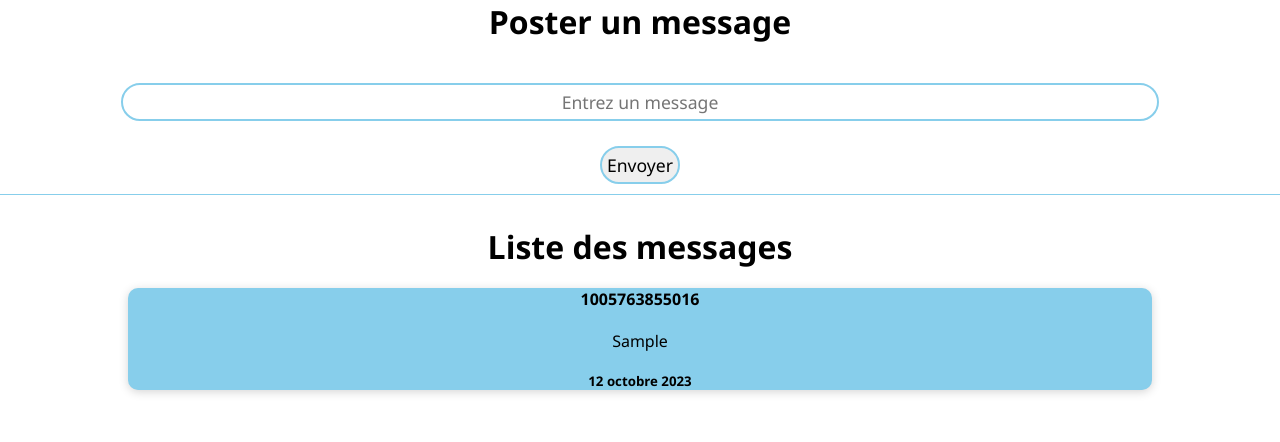
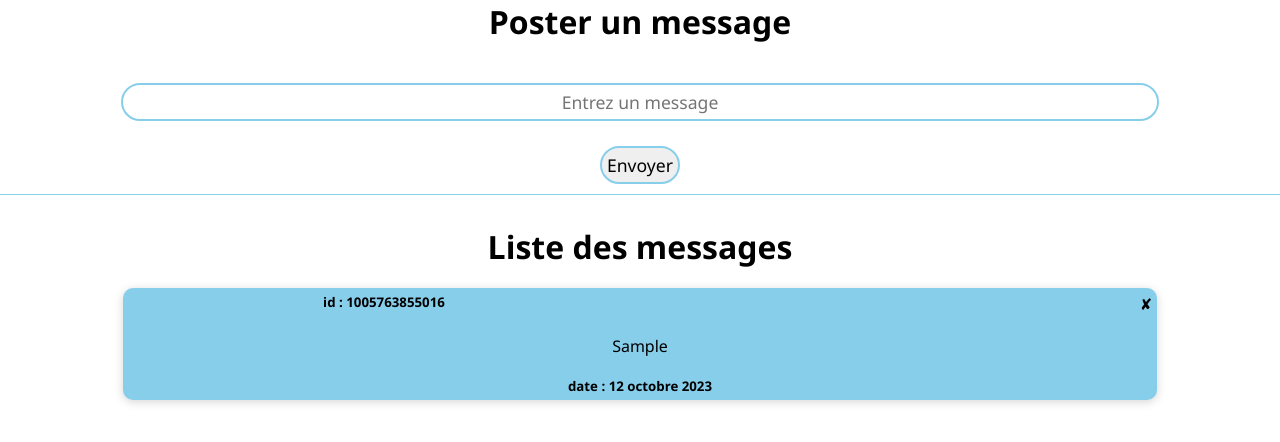
Before and after one commit to Victor-DM18/Exo_TypeScript, a React (Create React App) app in the folder typescript-react/: page / in a window 1280 px wide. Both pictures are taken after typing "Sample" into the empty fields and a click on the input "Envoyer". Shown: the top 442 px of the page. Built offline with nearby package versions, Linux system fonts and the light colour scheme.

Commit message:
feat : add input delete

```diff
--- a/typescript-react/src/components/Message.tsx
+++ b/typescript-react/src/components/Message.tsx
@@ -14,10 +14,13 @@ const Message = ({ mess, messageData, setMessageData }: Props) => {
   }
 
   return (
-    <div className="message-container">
-      <h4>{mess.id} </h4>
+    <div id="message-container">
+      <div id="deleteId">
+      <h5>id : {mess.id} </h5>
+      <span id="delete">&#10008;</span>
+      </div>
       <p>{mess.message}</p>
-      <h5>{dateFormater(mess.date) }</h5>
+      <h5>date : {dateFormater(mess.date)}</h5>
     </div>
   );
 };
--- a/typescript-react/src/index.css
+++ b/typescript-react/src/index.css
@@ -42,7 +42,7 @@ input[type="submit"]:hover {
   background: skyblue;
 }
 
-.message-container {
+#message-container {
   display: flex;
   gap: 20px;
   margin-top: 20px;
@@ -53,6 +53,16 @@ input[type="submit"]:hover {
   border-radius: 10px;
   text-align: center;
   box-shadow: 0 2px 10px rgba(0, 0, 0, 0.169);
+  padding: 5px;
+}
+
+#deleteId {
+  display: flex;
+}
+
+#deleteId span {
+  display: flex;
+  justify-content: flex-end;
 }
 
 #messageList {
```
